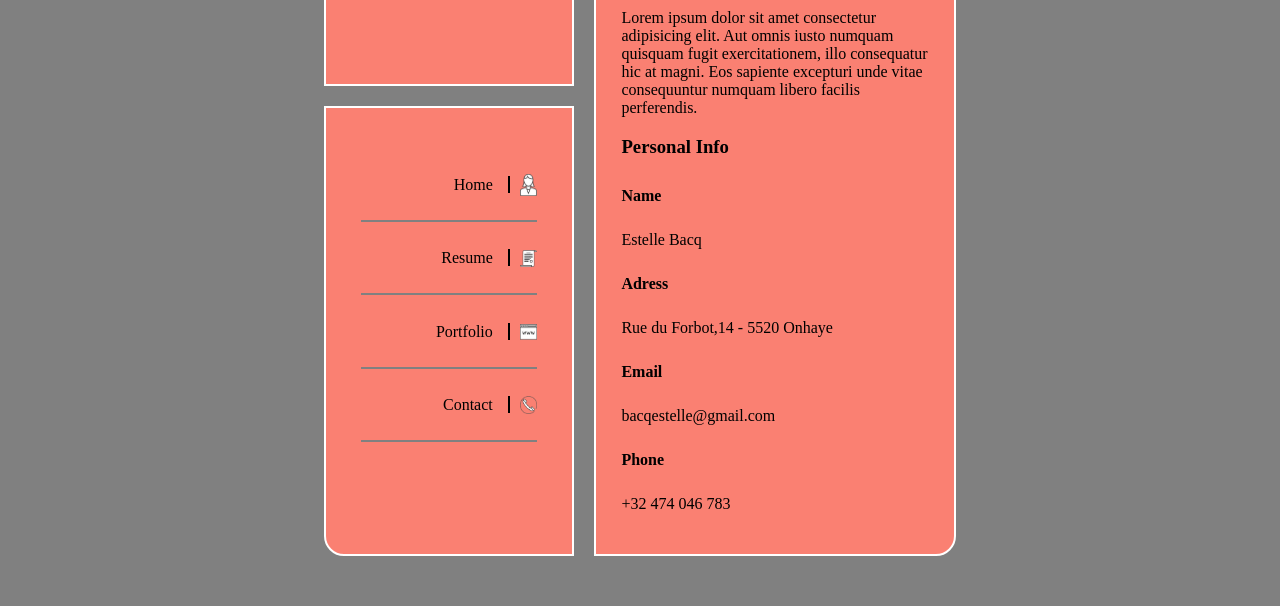
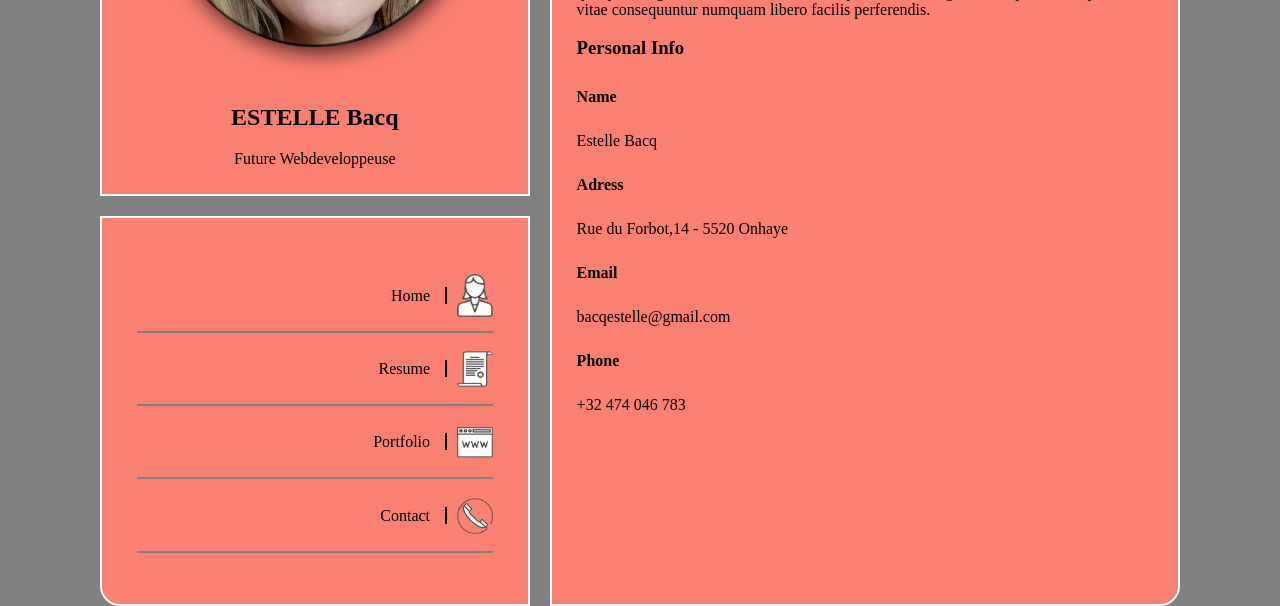
Before and after one commit to BacqEstelle/vcard, a plain HTML site: page index.html in a window 1280 px wide. Shown: the part 334-940 px from the top of the page. Before the commit the page ends 898 px from the top, so only its background shows below. Drawn offline with Linux system fonts and the light colour scheme.

Commit message:
Update style.css
modification largeur body

```diff
--- a/style.css
+++ b/style.css
@@ -1,10 +1,10 @@
 body{
 
     background-color: grey;
+    margin: 0px 100px 0px 100px;
 }
 .conteneur{
 
-margin: 0 25% 0 25%;
 display: grid;
 
 grid-gap: 20px;
```
